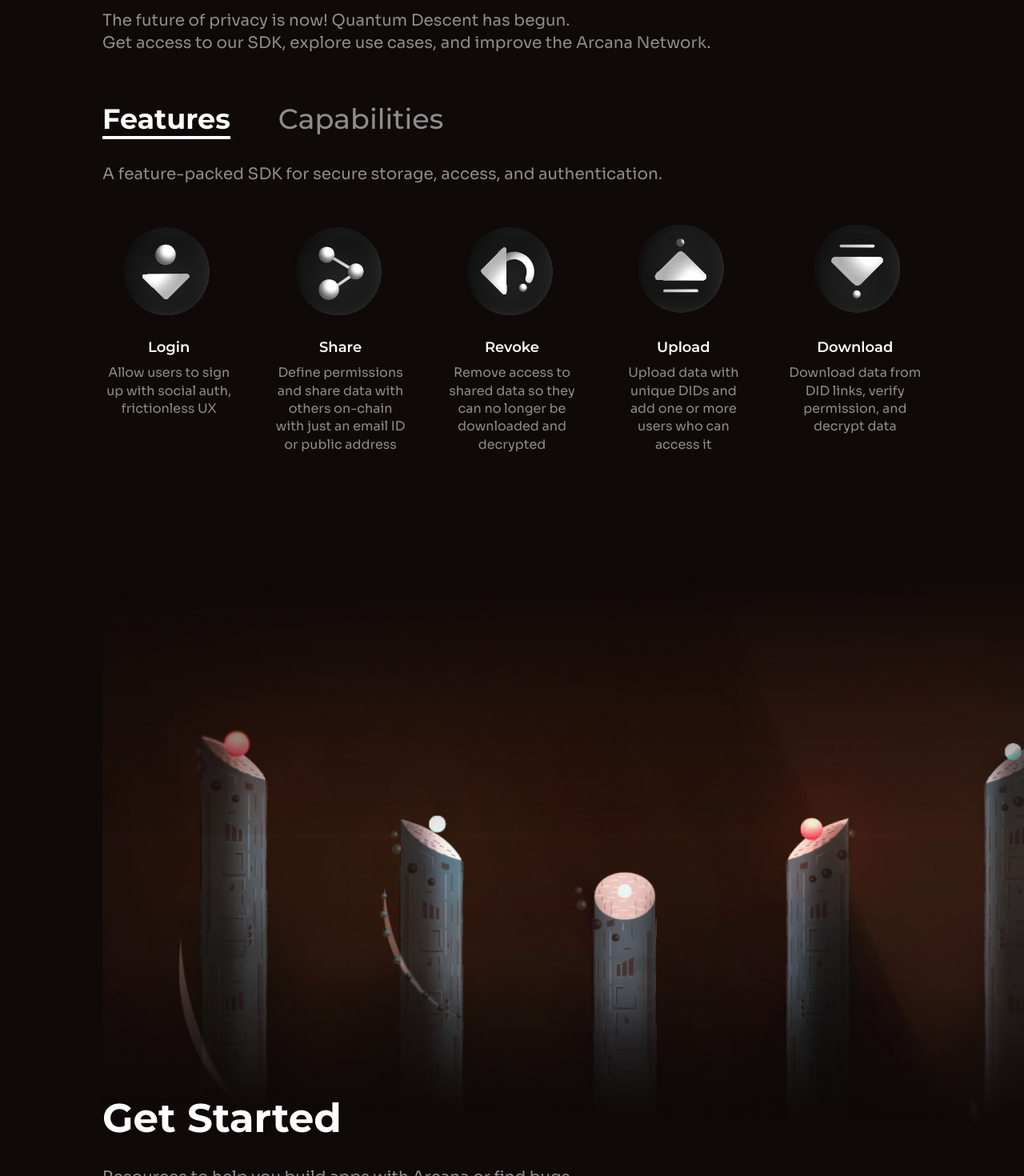
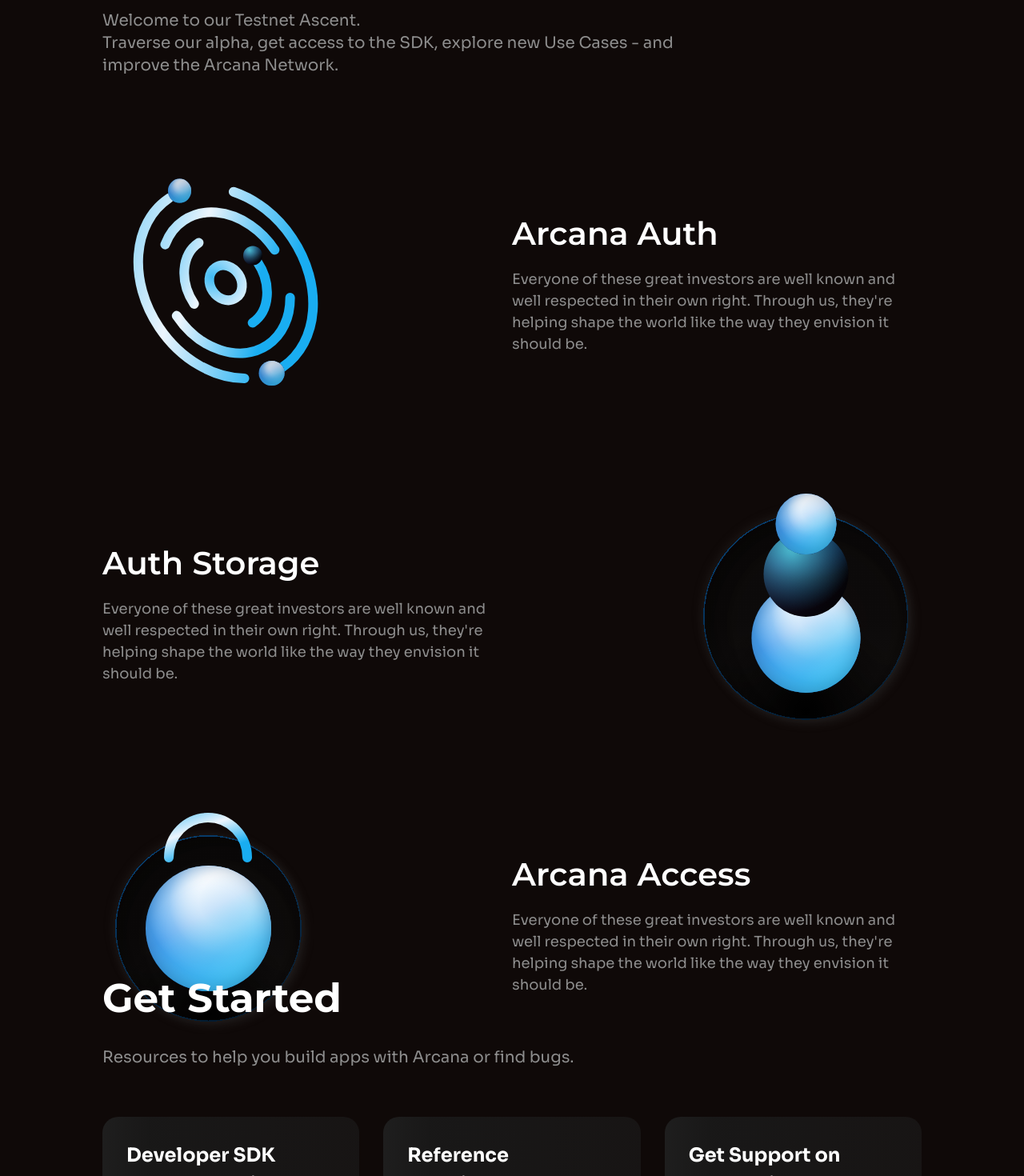
Before and after one commit to arcana-network/testnet-site, a Nuxt app: page / in a window 1280 px wide. Shown: the part 1020-2490 px from the top of the page at 80% size. Built offline with nearby package versions, Linux system fonts and the light colour scheme.

Commit message:
Update overview section code

```diff
--- a/components/OverviewSection.vue
+++ b/components/OverviewSection.vue
@@ -1,8 +1,6 @@
 <template>
   <section>
     <v-container>
-      <v-stack align="start" direction="column" gap="3.75rem">
-        <div>
       <v-stack
         align="start"
         direction="column"
@@ -16,7 +14,7 @@
           line-height="1.2"
           :weight="700"
         >
-              Quantum Descent
+          Overview
         </v-heading>
         <v-text
           class="overview-description"
@@ -24,95 +22,92 @@
           :weight="400"
           line-height="1.4"
         >
-              The future of privacy is now! Quantum Descent has begun.
+          Welcome to our Testnet Ascent.
           <br />
-              Get access to our SDK, explore use cases, and improve the Arcana
-              Network.
+          Traverse our alpha, get access to the SDK, explore new Use Cases - and
+          improve the Arcana Network.
         </v-text>
       </v-stack>
+      <div class="overview-features">
+        <v-stack
+          justify="space-between"
+          align="center"
+          sm-align="start"
+          gap="2rem"
+        >
+          <div class="icon-container">
+            <v-image path="images/arcana-overview-auth.svg" alt="Arcana Auth" />
           </div>
+          <div class="overview-feature">
             <div>
-          <v-tabs :tabs-list="tabsList">
-            <template #tab-0>
-              <v-stack
-                direction="column"
-                sm-direction="column"
-                gap="2.5rem"
-                sm-gap="1.875rem"
-              >
-                <v-text
-                  class="feature-overview-description"
-                  color="secondary"
-                  :weight="400"
-                  line-height="1.4"
-                >
-                  A feature-packed SDK for secure storage, access, and
-                  authentication.
+              <v-heading :level="2" class="overview-feature-title">
+                Arcana Auth
+              </v-heading>
+            </div>
+            <div class="overview-feature-description">
+              <v-text color="secondary" line-height="1.5" size="1.125rem">
+                Everyone of these great investors are well known and well
+                respected in their own right. Through us, they're helping shape
+                the world like the way they envision it should be.
               </v-text>
-                <div class="feature-overviews">
-                  <div
-                    v-for="featureOverviewPoint in featureOverviewPoints"
-                    :key="featureOverviewPoint.title"
-                    class="feature-overview-points"
-                  >
-                    <v-blurb
-                      :image="featureOverviewPoint.icon"
-                      :alt="featureOverviewPoint.title"
-                      :title="featureOverviewPoint.title"
-                      :description="featureOverviewPoint.description"
-                    />
             </div>
           </div>
         </v-stack>
-            </template>
-            <template #tab-1>
         <v-stack
-                align="start"
+          justify="space-between"
+          align="center"
           sm-align="start"
-                direction="row"
-                sm-direction="column"
-                justify="start"
-                sm-justify="baseline"
-                gap="3rem"
-                sm-gap="1.875rem"
-                class="feature-capabilities"
+          gap="2rem"
         >
-                <v-chip class="feature-capabilities-dos">
-                  <v-stack direction="column" gap="2.25rem">
-                    <v-heading
-                      class="feature-capabilities-heading"
-                      :level="3"
-                      line-height="1.2"
+          <div class="overview-feature">
+            <div>
+              <v-heading :level="2" class="overview-feature-title">
+                Auth Storage
+              </v-heading>
+            </div>
+            <div class="overview-feature-description">
+              <v-text color="secondary" line-height="1.5" size="1.125rem">
+                Everyone of these great investors are well known and well
+                respected in their own right. Through us, they're helping shape
+                the world like the way they envision it should be.
+              </v-text>
+            </div>
+          </div>
+          <div class="icon-container">
+            <v-image
+              path="images/arcana-overview-storage.svg"
+              alt="Arcana Storage"
+            />
+          </div>
+        </v-stack>
+        <v-stack
+          justify="space-between"
+          align="center"
+          sm-align="start"
+          gap="2rem"
         >
-                      Do&rsquo;s
+          <div class="icon-container">
+            <v-image
+              path="images/arcana-overview-access.svg"
+              alt="Arcana Access"
+            />
+          </div>
+          <div class="overview-feature">
+            <div>
+              <v-heading :level="2" class="overview-feature-title">
+                Arcana Access
               </v-heading>
-                    <v-list
-                      :list-items="featureCapabilitiesDoItems"
-                      variant="positive"
-                    />
+            </div>
+            <div class="overview-feature-description">
+              <v-text color="secondary" line-height="1.5" size="1.125rem">
+                Everyone of these great investors are well known and well
+                respected in their own right. Through us, they're helping shape
+                the world like the way they envision it should be.
+              </v-text>
+            </div>
+          </div>
         </v-stack>
-                </v-chip>
-                <v-chip class="feature-capabilities-donts">
-                  <v-stack direction="column" gap="2.25rem">
-                    <v-heading
-                      class="feature-capabilities-heading"
-                      :level="3"
-                      line-height="1.2"
-                    >
-                      Dont&rsquo;s
-                    </v-heading>
-                    <v-list
-                      :list-items="featureCapabilitiesDontItems"
-                      variant="negative"
-                    />
-                  </v-stack>
-                </v-chip>
-              </v-stack>
-            </template>
-          </v-tabs>
       </div>
-        <div class="feature-overview-illustration full-bleed" />
-      </v-stack>
     </v-container>
   </section>
 </template>
@@ -197,113 +192,30 @@ export default {
   }
 }
 
-.overview-features-heading {
-  margin-top: 0;
-  margin-bottom: 0;
-  font-size: 2.5rem;
-  letter-spacing: normal;
-
-  @media (--viewport-small) {
-    font-size: 1.875rem;
-  }
+.overview-feature {
+  max-width: 32rem;
+  text-align: left;
 }
 
-.feature-overview-description {
-  font-size: 1.25rem;
-  max-width: 50ch;
-
-  @media (--viewport-small) {
-    font-size: 1rem;
-  }
+.overview-features > * {
+  margin-top: 6rem;
 }
 
-.feature-overviews {
-  display: grid;
-  grid-gap: 3rem;
-  grid-template-columns: repeat(5, 1fr);
+.overview-feature-title {
+  margin: 0;
+}
 
+.overview-feature-description {
+  margin-top: 1.25rem;
+}
+
+.icon-container > * {
   @media (--viewport-medium) {
-    grid-gap: 2.5rem;
-    grid-template-columns: repeat(3, 1fr);
+    width: 12rem;
   }
 
   @media (--viewport-small) {
-    grid-gap: 1.25rem;
-    grid-template-columns: repeat(2, 1fr);
-  }
-}
-
-.feature-overview-points {
-  justify-content: center;
-  align-items: center;
-}
-
-.feature-overview-points > * {
-  margin: 0 auto;
-  max-width: 24ch;
-}
-
-.feature-overview-points > .blurb-description {
-  font-size: 1.125rem !important;
-  line-height: 1.375rem;
-
-  @media (--viewport-medium) {
-    font-size: 1rem;
-    line-height: 1.125rem;
-  }
-}
-
-.full-bleed {
-  margin-left: -10vw;
-  max-width: none;
-  width: 100vw;
-
-  @media (--viewport-small) {
-    margin-left: -5%;
-  }
-}
-
-.feature-overview-illustration {
-  margin-top: -10rem;
-  z-index: -1;
-  background-image: url('~assets/images/testnet-overview-top-gradient.png'),
-    url('~assets/images/testnet-overview-bottom-gradient.png'),
-    url('~assets/images/testnet-overview.png');
-  background-size: contain, contain, cover;
-  background-position: top, bottom, top;
-  background-repeat: no-repeat;
-  width: 100vw;
-  height: clamp(420px, calc((1155 / 1440) * 80vw), 900px);
-
-  @media (--viewport-small) {
-    margin-top: -5rem;
-  }
-}
-
-.feature-capabilities-dos,
-.feature-capabilities-donts {
-  max-width: unset !important;
-  width: 50%;
-  min-height: 25rem;
-  padding: 2rem !important;
-
-  @media (--viewport-small) {
-    padding: 1rem !important;
-    min-height: unset;
-    width: calc(100% - 2rem) !important;
-  }
-}
-
-.feature-capabilities-heading {
-  margin-top: 0;
-  margin-bottom: 0;
-  font-size: 2.1875rem;
-  font-weight: 700;
-  letter-spacing: normal;
-
-  @media (--viewport-small) {
-    font-size: 1.25rem;
-    font-weight: 600;
+    width: 8rem;
   }
 }
 </style>
```
Lines whose indentation alone changed are shown as unchanged.
